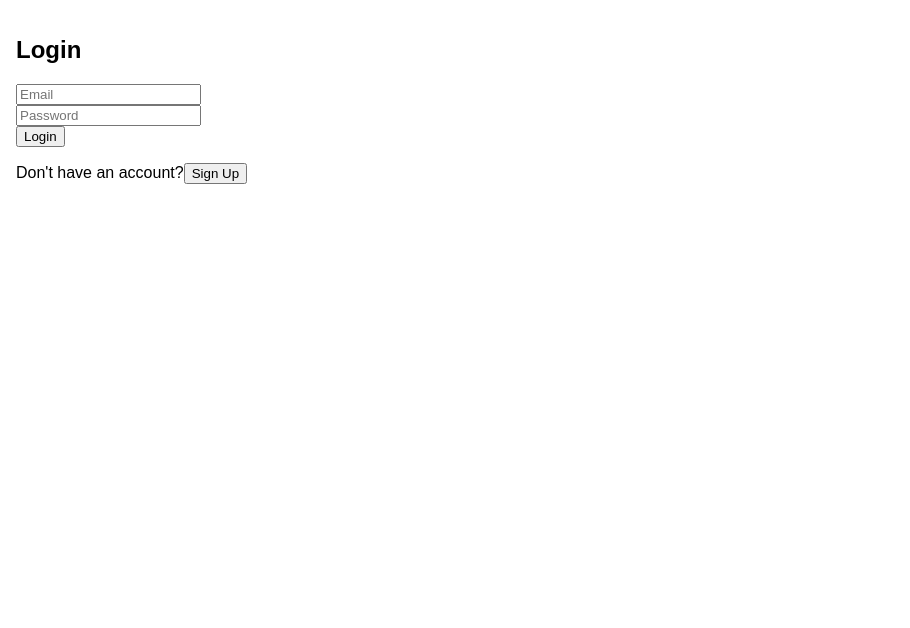
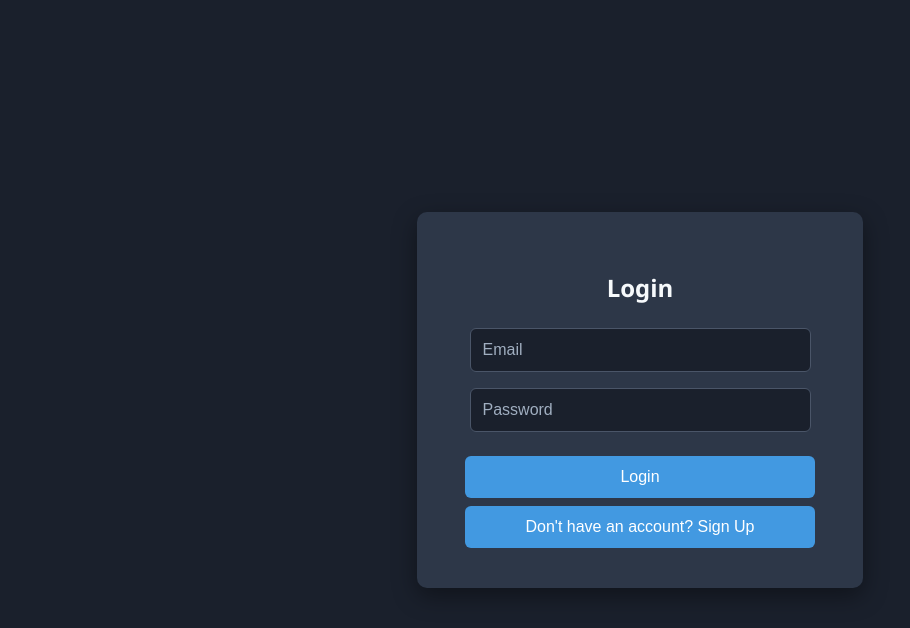
Before and after one commit to andrewgunyan/CalendarApp, a React app in the folder calendarapp/frontend/: page / in a window 1280 px wide. Shown: the top 628 px of the page, without its empty margins (0-910 px from the left). Built offline with nearby package versions, Linux system fonts and the light colour scheme; no server answers.

Commit message:
UI Updates to Login Page

```diff
--- a/calendarapp/frontend/src/components/Layout.js
+++ b/calendarapp/frontend/src/components/Layout.js
@@ -23,8 +23,8 @@ function Layout({ children, onLogout }) {
         <aside className="layout-sidebar">
           <nav>
             <ul>
-              <li><Link to="/">🏠 Calendar</Link></li>
-              <li><Link to="/events">📅 Events</Link></li>
+              <li><Link to="/">📅 Calendar</Link></li>
+              <li><Link to="/events">🎈 Events</Link></li>
               <li><Link to="/goals">🎯 Goals</Link></li>
               <li><Link to="/settings">⚙️ Settings</Link></li>
             </ul>
--- /dev/null
+++ b/calendarapp/frontend/src/components/Login.css
@@ -0,0 +1,72 @@
+.login-container {
+    height: 100vh;
+    display: flex;
+    align-items: center;
+    justify-content: center;
+    background: #1a202c; /* Dark slate background */
+    font-family: 'Segoe UI', sans-serif;
+  }
+
+  .login-box {
+    background-color: #2d3748; /* Slightly lighter dark background */
+    padding: 2.5rem 3rem;
+    border-radius: 10px;
+    box-shadow: 0 8px 24px rgba(0, 0, 0, 0.4);
+    width: 350px;
+    text-align: center;
+  }
+
+  .login-box h2 {
+    margin-bottom: 1.5rem;
+    color: #f7fafc; /* Light text */
+  }
+
+  .login-box input {
+    width: 90%;
+    padding: 0.75rem;
+    margin-bottom: 1rem;
+    border: 1px solid #4a5568;
+    border-radius: 6px;
+    font-size: 1rem;
+    background-color: #1a202c;
+    color: #edf2f7;
+  }
+
+  .login-box input::placeholder {
+    color: #a0aec0;
+  }
+
+  .login-box button {
+    width: 100%;
+    padding: 0.75rem;
+    background-color: #4299e1;
+    color: white;
+    border: none;
+    border-radius: 6px;
+    font-size: 1rem;
+    cursor: pointer;
+    margin-top: 0.5rem;
+    transition: background-color 0.3s ease;
+  }
+
+  .login-box button:hover {
+    background-color: #3182ce;
+  }
+
+  .toggle-btn {
+    background: none;
+    color: #90cdf4;
+    border: none;
+    cursor: pointer;
+    margin-top: 1rem;
+    font-size: 0.9rem;
+  }
+
+  .toggle-btn:hover {
+    text-decoration: underline;
+  }
+
+  .error-text {
+    color: #feb2b2;
+    margin-top: 0.75rem;
+  }
--- a/calendarapp/frontend/src/components/Login.js
+++ b/calendarapp/frontend/src/components/Login.js
@@ -1,12 +1,14 @@
-import React, { useEffect, useState } from 'react';
+import React, { useState } from 'react';
 import { auth } from '../firebase';
 import { createUserWithEmailAndPassword, signInWithEmailAndPassword } from 'firebase/auth';
+import './login.css';
 
 function Login({ onLogin }) {
   const [email, setEmail] = useState('');
   const [password, setPassword] = useState('');
   const [isLogin, setIsLogin] = useState(true);
   const [error, setError] = useState('');
+
   const handleAuth = async (e) => {
     e.preventDefault();
     setError('');
@@ -20,7 +22,6 @@ function Login({ onLogin }) {
       }
 
       const token = await userCredential.user.getIdToken();
-      // console.log("Logged in user UID:", userCredential.user.uid);
       onLogin(token, userCredential.user.uid);
 
       fetch('http://localhost:8000/users/auth/verify', {
@@ -29,12 +30,8 @@ function Login({ onLogin }) {
         body: JSON.stringify({ token }),
       })
         .then(res => res.json())
-        .then(data => {
-          console.log('User verified!', data);
-        })
-        .catch(err => {
-          console.error('Verification failed:', err);
-        });
+        .then(data => console.log('User verified!', data))
+        .catch(err => console.error('Verification failed:', err));
 
     } catch (err) {
       setError(err.message);
@@ -42,32 +39,31 @@ function Login({ onLogin }) {
   };
 
   return (
-    <div style={{ padding: '1rem' }}>
+    <div className="login-container">
+      <div className="login-box">
         <h2>{isLogin ? 'Login' : 'Sign Up'}</h2>
         <form onSubmit={handleAuth}>
           <input
             type="email"
             placeholder="Email"
             value={email}
-          onChange={(e) => setEmail(e.target.value)}
+            onChange={e => setEmail(e.target.value)}
             required
-        /><br />
+          />
           <input
             type="password"
             placeholder="Password"
             value={password}
-          onChange={(e) => setPassword(e.target.value)}
+            onChange={e => setPassword(e.target.value)}
             required
-        /><br />
+          />
           <button type="submit">{isLogin ? 'Login' : 'Sign Up'}</button>
         </form>
-      <p>
-        {isLogin ? "Don't have an account?" : "Already have an account?"}
-        <button onClick={() => setIsLogin(!isLogin)}>
-          {isLogin ? 'Sign Up' : 'Login'}
+        <button className="toggle-btn" onClick={() => setIsLogin(!isLogin)}>
+          {isLogin ? "Don't have an account? Sign Up" : "Already have an account? Login"}
         </button>
-      </p>
-      {error && <p style={{ color: 'red' }}>{error}</p>}
+        {error && <p className="error-text">{error}</p>}
+      </div>
     </div>
   );
 }
```
Lines whose indentation alone changed are shown as unchanged.
